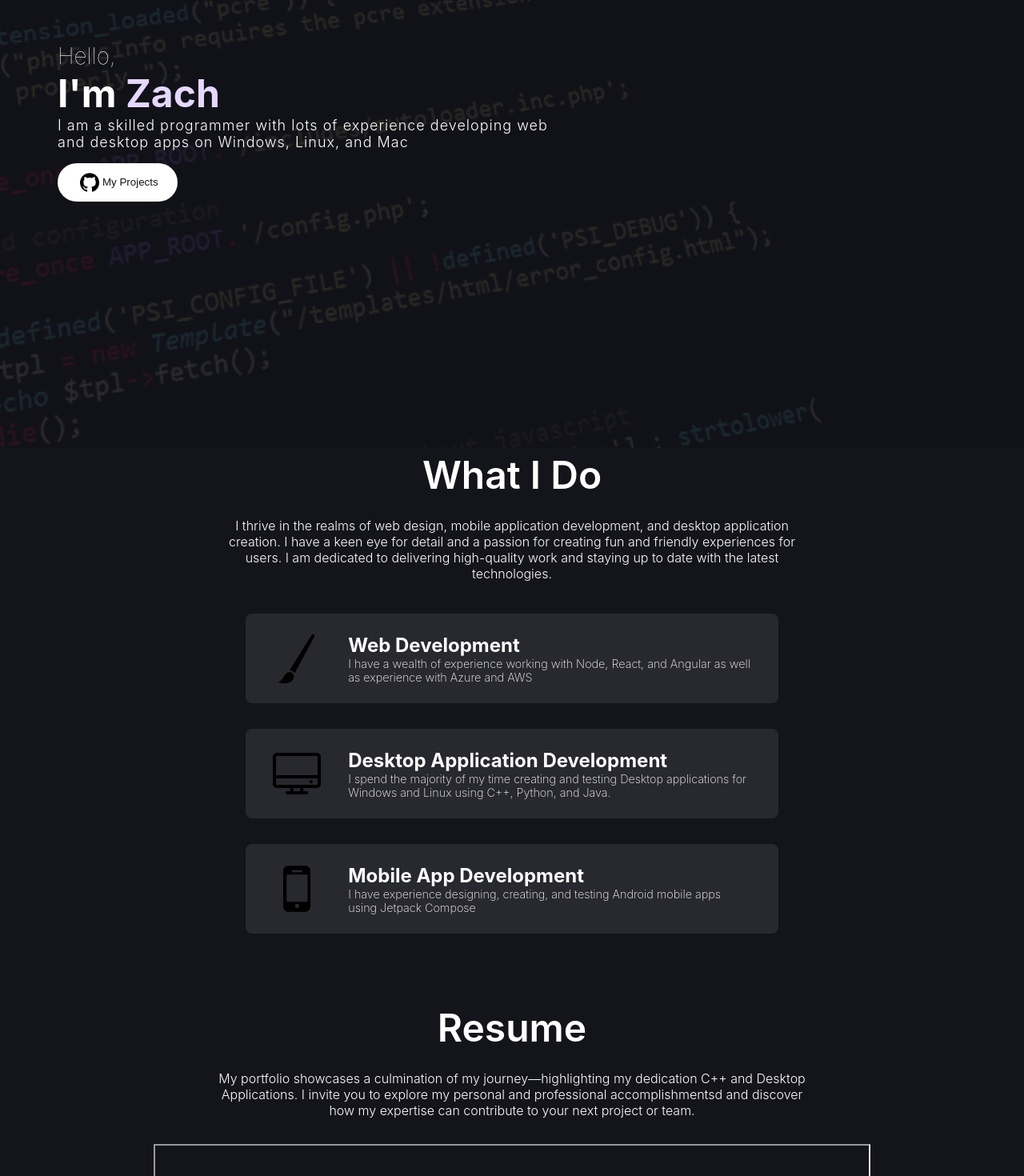
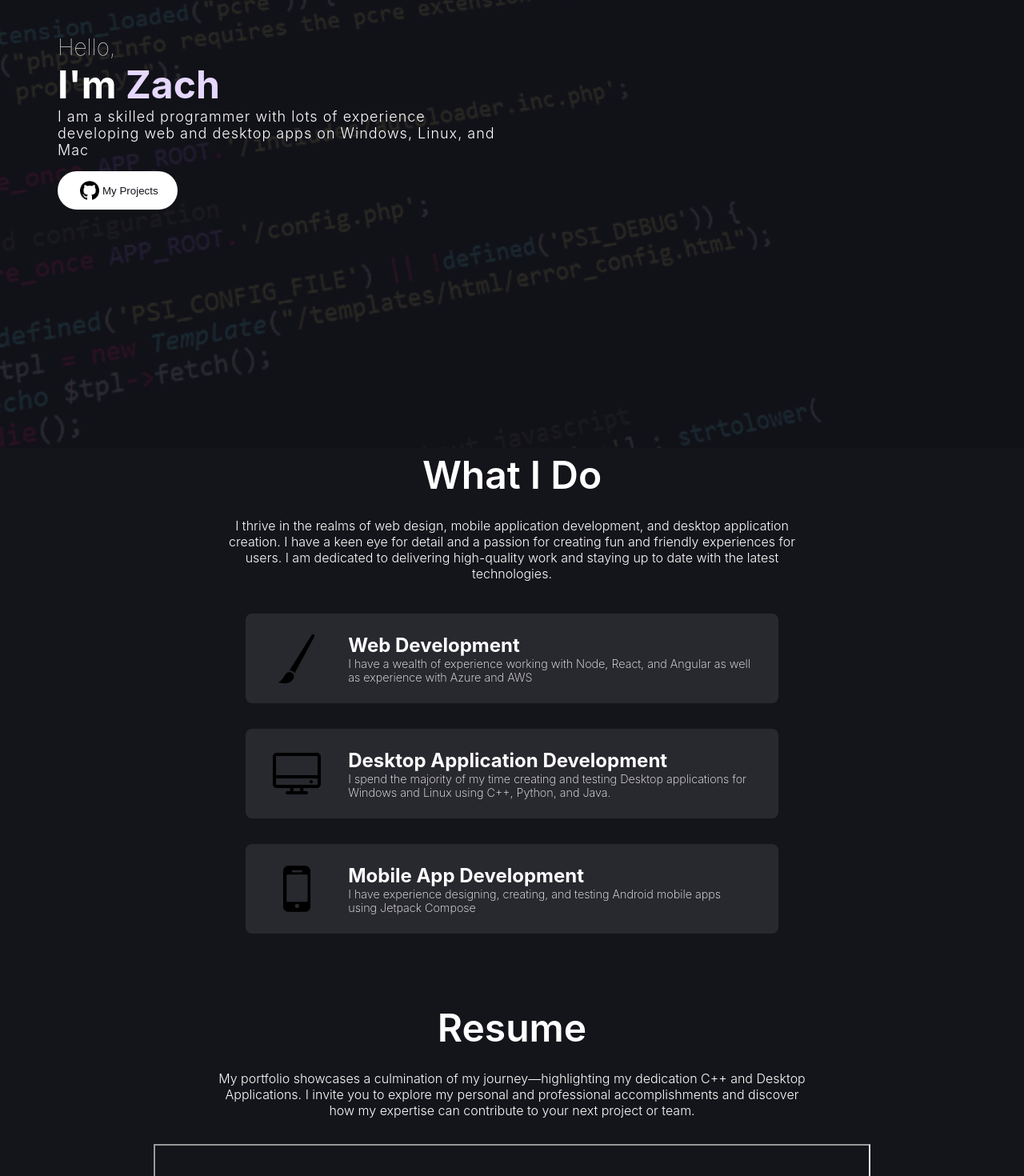
Before and after one commit to Party14534/portfolio-website, a React (Create React App) app: page / in a window 1280 px wide. Shown: the part 320-1790 px from the top of the page at 80% size. Built offline with nearby package versions, Linux system fonts and the light colour scheme; grey boxes are pictures that could not be loaded.

Commit message:
Fixed typos, changed README, and changed the intro paragraph width

```diff
--- a/src/components/Intro/intro.css
+++ b/src/components/Intro/intro.css
@@ -48,6 +48,7 @@
   font-weight: 300;
   letter-spacing: 1px;
   text-align: left;
+  max-width: 35rem;
 }
 
 .btn  {
--- a/src/components/Intro/intro.js
+++ b/src/components/Intro/intro.js
@@ -13,7 +13,7 @@ const Intro = () => {
           I'm
           <span className='introName'> Zach</span>
         </span>
-        <p className='introPara'>I am a skilled programmer with lots of experience developing web<br/>
+        <p className='introPara'>I am a skilled programmer with lots of experience developing web
                                   and desktop apps on Windows, Linux, and Mac</p>
         <Link to=''>
           <button className='btn' onClick={() => {window.open('https://github.com/Party14534?tab=repositories', '_blank');}}>
--- a/src/components/Resume/resume.js
+++ b/src/components/Resume/resume.js
@@ -7,7 +7,7 @@ const Resume = () => {
     <section id='resume'>
       <span className='resumeTitle'>Resume</span>
       <div className='resumeDesc'>
-        <p>My portfolio showcases a culmination of my journey—highlighting my dedication C++ and Desktop Applications. I invite you to explore my personal and professional accomplishmentsd and discover how my expertise can contribute to your next project or team.</p>
+        <p>My portfolio showcases a culmination of my journey—highlighting my dedication C++ and Desktop Applications. I invite you to explore my personal and professional accomplishments and discover how my expertise can contribute to your next project or team.</p>
       </div>
       <iframe src="https://docs.google.com/viewer?srcid=1bI-KAz7zMgD96oSYn-TmFxWq47ts33ya&pid=explorer&efh=false&a=v&chrome=false&embedded=true" title='My Resume' className='resumeFrame' alt='My Resume'/>
     </section>
```
Also changed, not shown: 1 other file (tests, documents, lock files or other folders).
